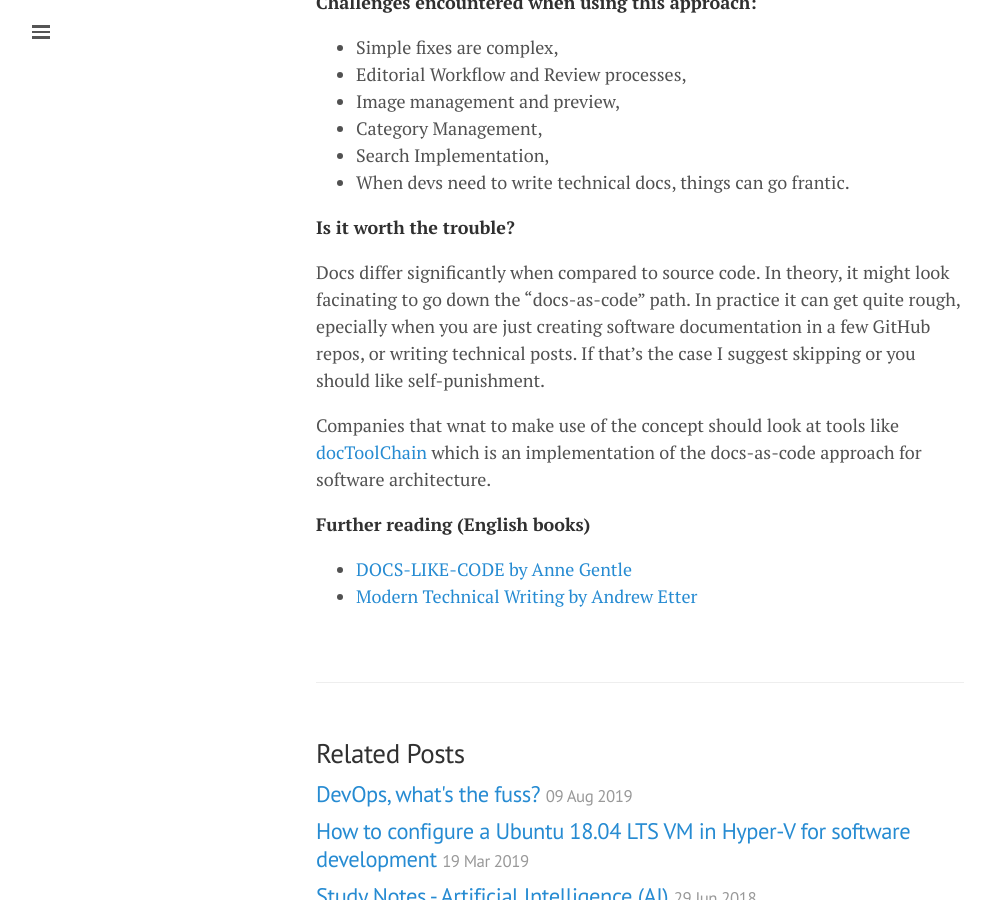
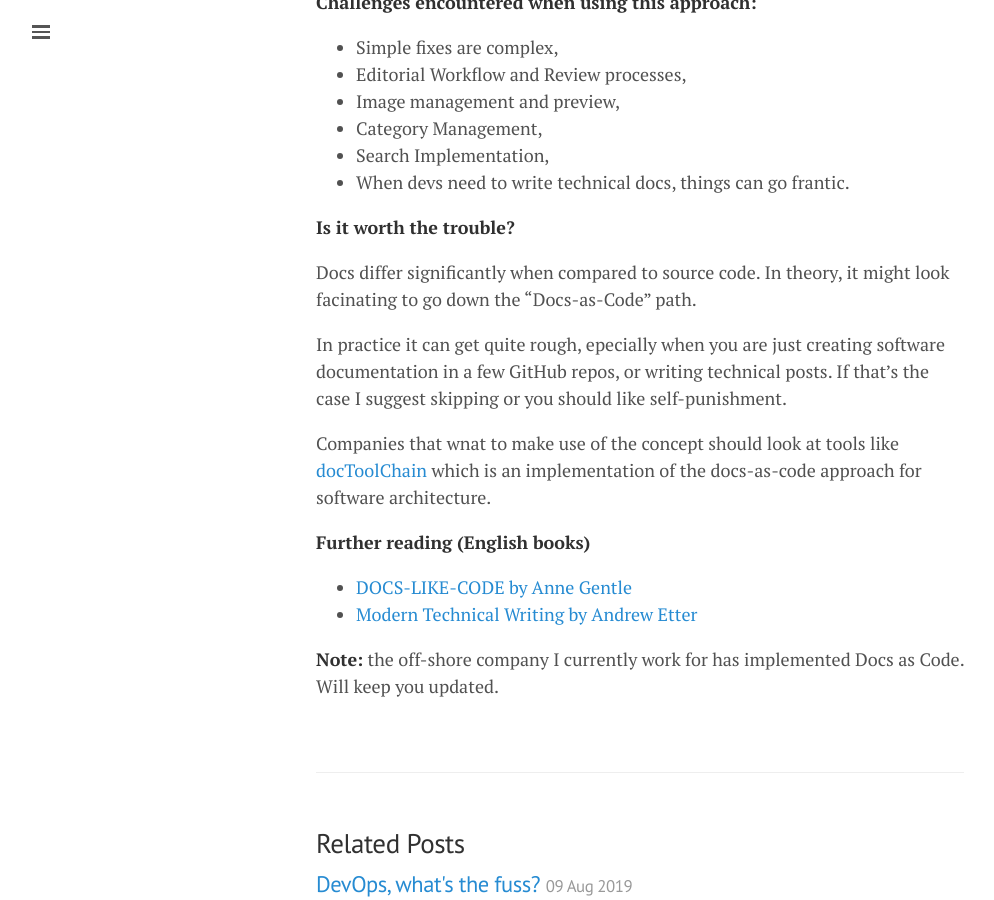
Before and after one commit to lgeurts/lgeurts.github.io, a Jekyll site: the page built from _posts/2020-08-21-docs-as-code.md, in a window 1280 px wide and 900 px high, scrolled down 1111 px. Shown: the whole window, without its empty margins (0-994 px from the left). Built offline with Jekyll 4.4.1, drawn with Linux system fonts in a browser that asks for light colours; nearby versions of some CDN libraries.

Commit message:
Update 2020-08-21-docs-as-code.md

```diff
--- a/_posts/2020-08-21-docs-as-code.md
+++ b/_posts/2020-08-21-docs-as-code.md
@@ -45,7 +45,9 @@
 
 **Is it worth the trouble?**
 
-Docs differ significantly when compared to source code. In theory, it might look facinating to go down the “docs-as-code” path. In practice it can get quite rough, epecially when you are just creating software documentation in a few GitHub repos, or writing technical posts. If that's the case I suggest skipping or you should like self-punishment.
+Docs differ significantly when compared to source code. In theory, it might look facinating to go down the “Docs-as-Code” path.
+
+In practice it can get quite rough, epecially when you are just creating software documentation in a few GitHub repos, or writing technical posts. If that's the case I suggest skipping or you should like self-punishment.
 
 Companies that wnat to make use of the concept should look at tools like [docToolChain](https://doctoolchain.github.io/docToolchain/) which is an implementation of the docs-as-code approach for software architecture.
 
@@ -53,3 +55,5 @@
 
 * [DOCS-LIKE-CODE by Anne Gentle](https://www.amazon.de/dp/B0784ZJWSR)
 * [Modern Technical Writing by Andrew Etter](https://www.amazon.com/Modern-Technical-Writing-Introduction-Documentation-ebook/dp/B01A2QL9SS)
+
+**Note:** the off-shore company I currently work for has implemented Docs as Code. Will keep you updated.
```
